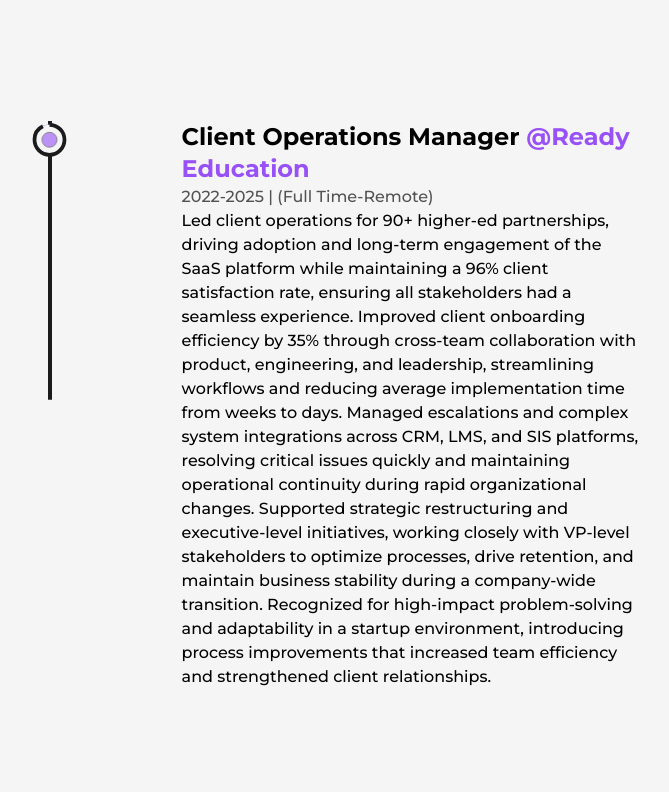
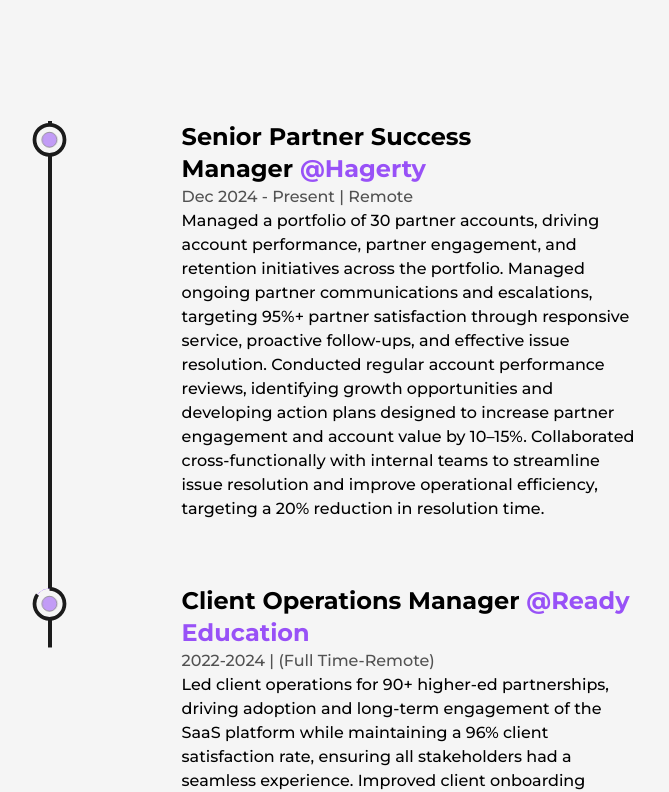
Before and after one commit to dee2314/Portfolio2023, a Next.js app: page /about in a window 1280 px wide. Shown: the part 2451-3243 px from the top of the page, without its empty margins (244-913 px from the left). Built offline with nearby package versions, Linux system fonts and the light colour scheme.

Commit message:
site changes

```diff
--- a/src/components/Experience.js
+++ b/src/components/Experience.js
@@ -51,9 +51,25 @@
 '/>
 
                 <ul className='w-full flex flex-col items-start justify-between ml-4 xs:ml-2'>
+
+<Details
+position="Senior Partner Success Manager" company="Hagerty"
+companyLink="https://www.hagerty.com/"
+time="Dec 2024 - Present" address="Remote"
+work="
+Managed a portfolio of 30 partner accounts, driving account performance, partner engagement, and retention initiatives across the portfolio.
+
+Managed ongoing partner communications and escalations, targeting 95%+ partner satisfaction through responsive service, proactive follow-ups, and effective issue resolution.
+
+Conducted regular account performance reviews, identifying growth opportunities and developing action plans designed to increase partner engagement and account value by 10–15%.
+
+Collaborated cross-functionally with internal teams to streamline issue resolution and improve operational efficiency, targeting a 20% reduction in resolution time.
+"
+/>
+
                 <Details
 position="Client Operations Manager" company="Ready Education"
-time="2022-2025" address="(Full Time-Remote)"
+time="2022-2024" address="(Full Time-Remote)"
 work="
 Led client operations for 90+ higher-ed partnerships, driving adoption and long-term engagement of the SaaS platform while maintaining a 96% client satisfaction rate, ensuring all stakeholders had a seamless experience.
 
```
